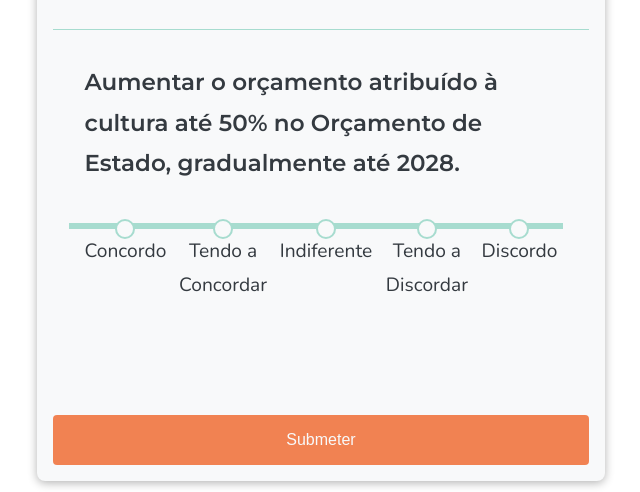
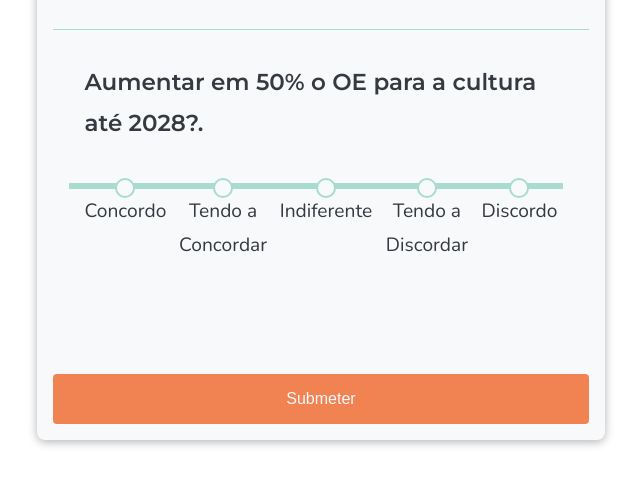
Before and after one commit to tomas-antunes/adcompativel, a plain HTML site: page formulario.html in a window 1280 px wide. Shown: the part 8746-9238 px from the top of the page, without its empty margins (319-959 px from the left). Drawn offline with nearby package versions, Linux system fonts and the light colour scheme.

Commit message:
Update formulario.html

```diff
--- a/formulario.html
+++ b/formulario.html
@@ -239,7 +239,7 @@
           </div>
 
           <div class="likert">
-            <label class="question">Aumentar o orçamento atribuído à cultura até 50% no Orçamento de Estado, gradualmente até 2028.</label>
+            <label class="question">Aumentar em 50% o OE para a cultura até 2028?.</label>
             <ul>
               <li><label class="selectable"><input type="radio" name="likert-20" value="8"> Concordo</label></li>
               <li><label class="selectable"><input type="radio" name="likert-20" value="6"> Tendo a Concordar</label></li>
```
